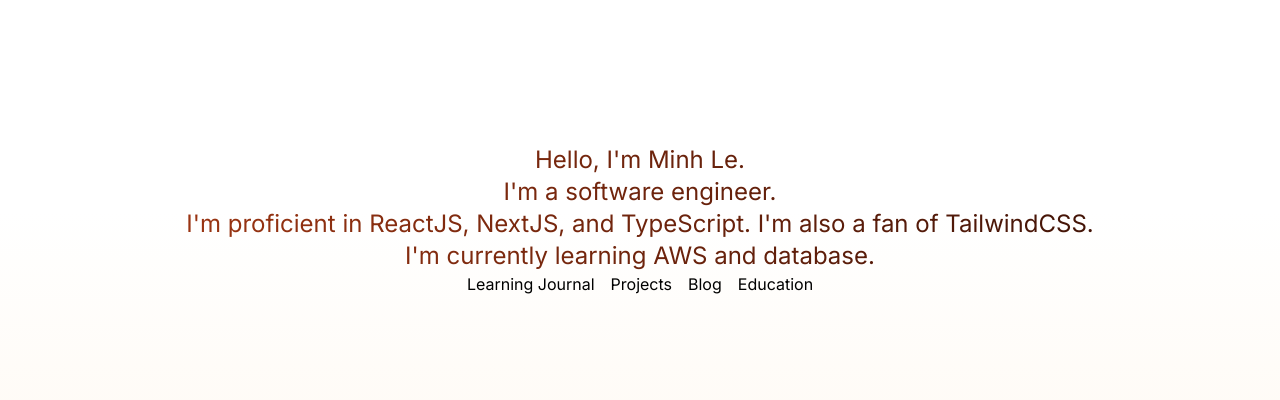
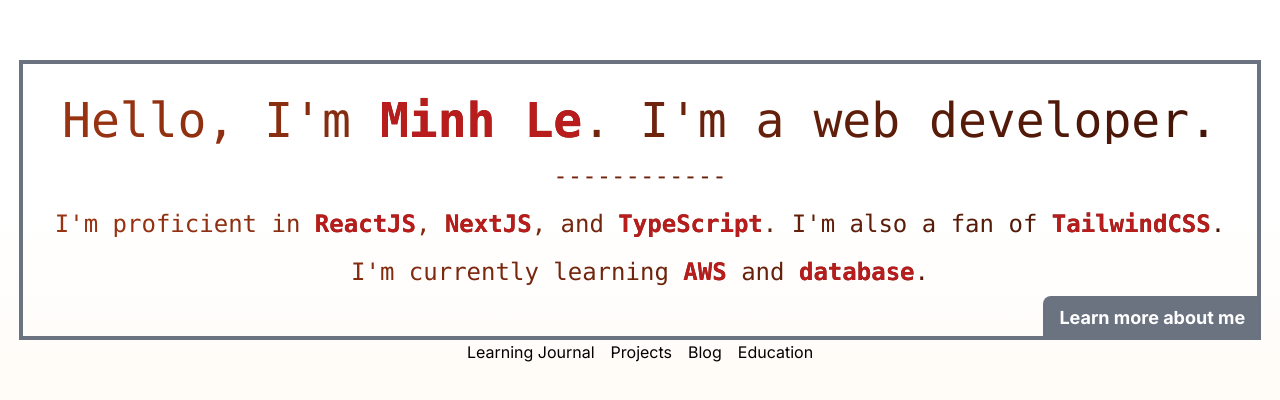
Before and after one commit to ledminh/ledminh.dev, a Next.js app: page / in a window 1280 px wide. Shown: the part 188-588 px from the top of the page. Built offline with nearby package versions, Linux system fonts and the light colour scheme.

Commit message:
Introbox

```diff
--- a/package.json
+++ b/package.json
@@ -19,6 +19,7 @@
     "postcss": "8.4.30",
     "react": "18.2.0",
     "react-dom": "18.2.0",
+    "react-icons": "^4.11.0",
     "tailwindcss": "3.3.3",
     "typescript": "5.2.2"
   }
--- a/src/app/page.tsx
+++ b/src/app/page.tsx
@@ -1,33 +1,28 @@
+import IntroBox from "@/components/home/IntroBox";
 import { mainMenuData } from "@/constants";
 import Link from "next/link";
 
 export default function Home() {
   return (
-    <>
-      <div className="flex flex-col items-center justify-center min-h-screen text-center">
-        <p className="flex flex-col mt-4 text-2xl">
-          <span className="text-transparent bg-clip-text bg-gradient-to-r from-orange-800 to-orange-950">
-            Hello, I'm Minh Le.
-          </span>
-          <span className="text-transparent bg-clip-text bg-gradient-to-r from-orange-800 to-orange-950">
-            I'm a software engineer.
-          </span>
-          <span className="text-transparent bg-clip-text bg-gradient-to-r from-orange-800 to-orange-950">
-            I'm proficient in ReactJS, NextJS, and TypeScript. I'm also a fan of
-            TailwindCSS.
-          </span>
-          <span className="text-transparent bg-clip-text bg-gradient-to-r from-orange-800 to-orange-950">
-            I'm currently learning AWS and database.
-          </span>
-        </p>
+    <Wrapper>
+      <IntroBox />
       <ul className="flex items-center justify-between gap-4">
         {mainMenuData.map((item) => (
-            <li>
+          <li key={item.id}>
             <Link href={item.link}>{item.title}</Link>
           </li>
         ))}
       </ul>
-      </div>
-    </>
+    </Wrapper>
   );
 }
+
+/*********************
+ * Styles
+ */
+
+const Wrapper = (props: { children: React.ReactNode }) => (
+  <div className="flex flex-col items-center justify-center min-h-screen text-center">
+    {props.children}
+  </div>
+);
--- /dev/null
+++ b/src/components/home/IntroBox.tsx
@@ -0,0 +1,60 @@
+import Link from "next/link";
+
+export default function IntroBox() {
+  return (
+    <Wrapper>
+      <Text>
+        <Line>
+          <h1 className="text-5xl">
+            Hello, I'm <Emphasize>Minh Le</Emphasize>. I'm a web developer.
+          </h1>
+        </Line>
+        <Line>------------</Line>
+        <Line>
+          I'm proficient in <Emphasize>ReactJS</Emphasize>,{" "}
+          <Emphasize>NextJS</Emphasize>, and <Emphasize>TypeScript</Emphasize>.
+          I'm also a fan of <Emphasize>TailwindCSS</Emphasize>.
+        </Line>
+        <Line>
+          I'm currently learning <Emphasize>AWS</Emphasize> and{" "}
+          <Emphasize>database</Emphasize>.
+        </Line>
+      </Text>
+      <LearnMoreLink />
+    </Wrapper>
+  );
+}
+
+/***********************
+ * Styles
+ */
+const Wrapper = (props: { children: React.ReactNode }) => (
+  <div className="relative p-8 mx-4 overflow-hidden border-4 border-gray-500">
+    {props.children}
+  </div>
+);
+
+const Text = (props: { children: React.ReactNode }) => (
+  <ul className="flex flex-col gap-4 mb-4 font-mono text-2xl">
+    {props.children}
+  </ul>
+);
+
+const Line = (props: { children: React.ReactNode }) => (
+  <li className="text-transparent bg-clip-text bg-gradient-to-r from-orange-800 to-orange-950">
+    {props.children}
+  </li>
+);
+
+const Emphasize = (props: { children: React.ReactNode }) => (
+  <span className="font-extrabold text-red-700">{props.children}</span>
+);
+
+const LearnMoreLink = () => (
+  <Link
+    href="/about"
+    className="absolute inline-block px-4 py-2 mt-4 text-lg font-bold text-white bg-gray-500 rounded-tl-lg -right-1 -bottom-1 hover:text-gray-300"
+  >
+    Learn more about me
+  </Link>
+);
```
Also changed, not shown: 1 other file (tests, documents, lock files or other folders). Lines whose indentation alone changed are shown as unchanged.
